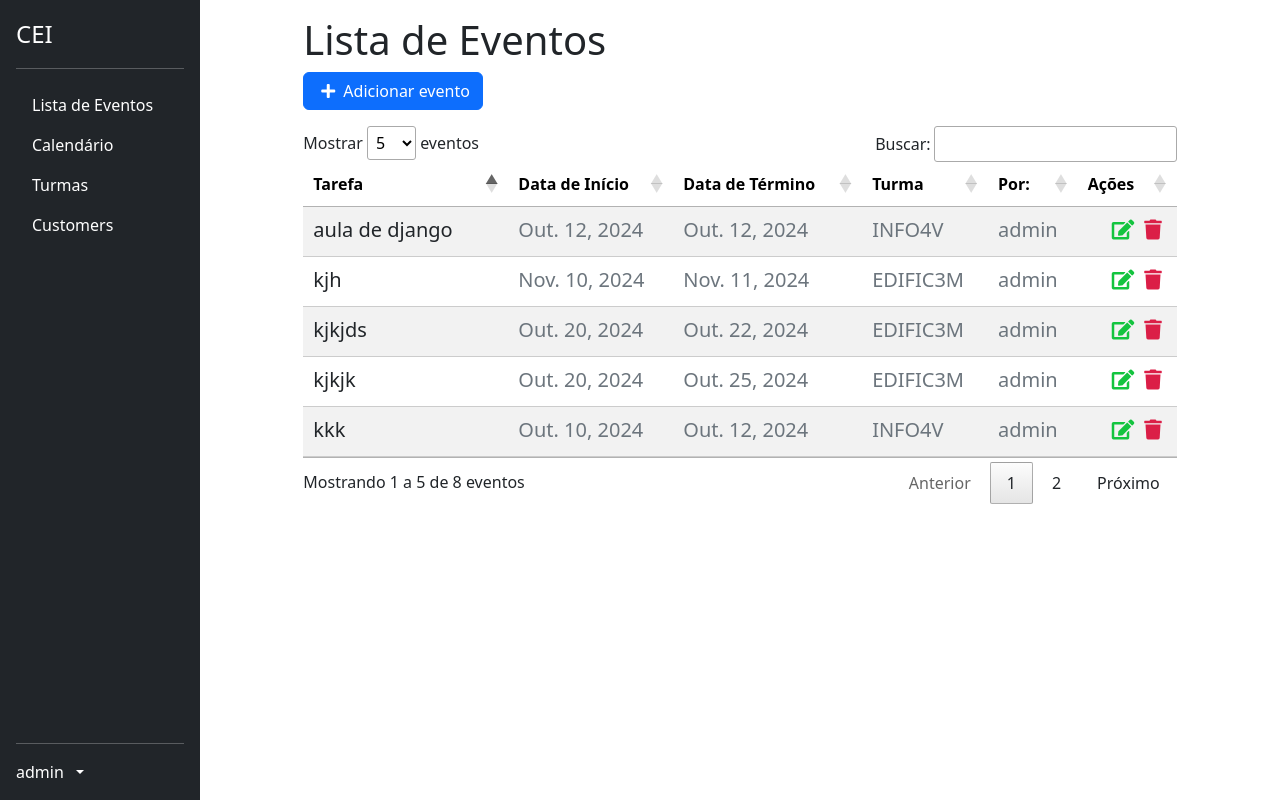
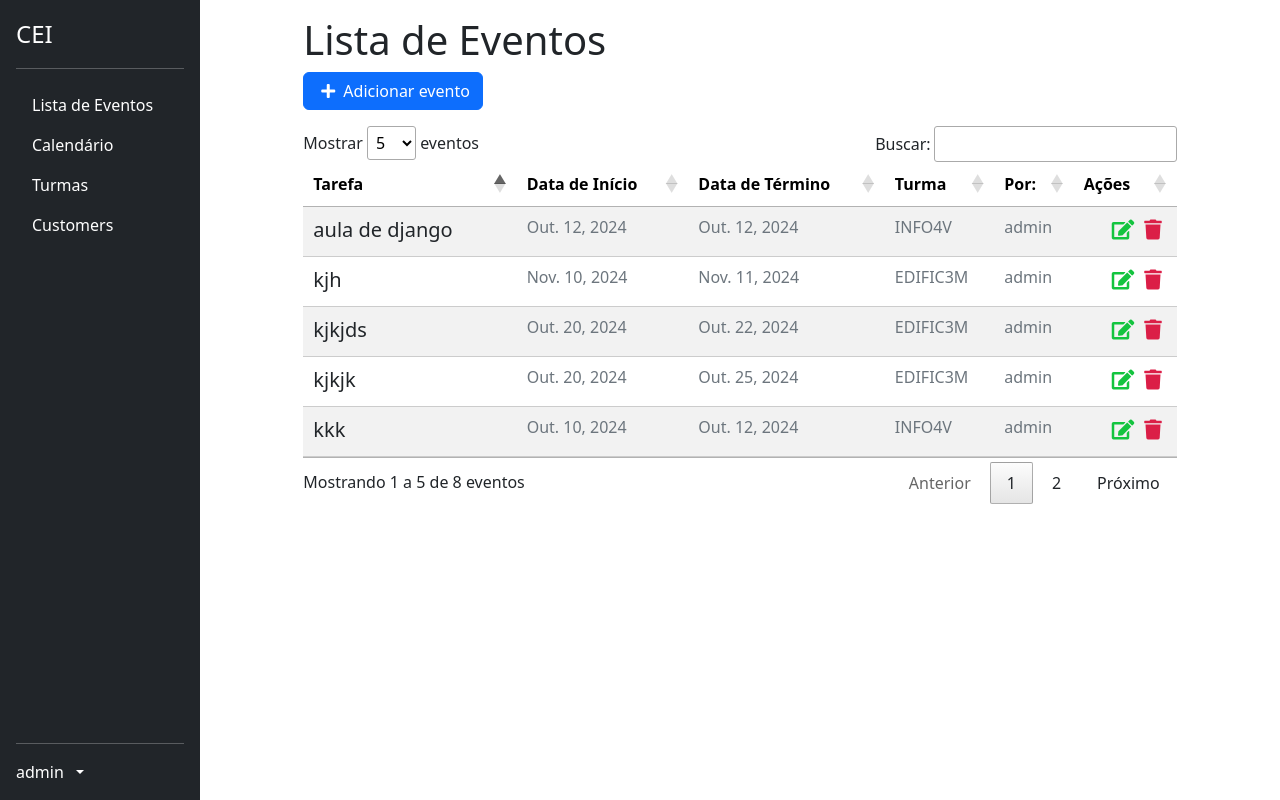
Before and after one commit to andre7zl/calendar-list, a Django app: page /list/ in a window 1280 px wide. Run offline with Django 3.2, Linux system fonts and the light colour scheme; a user stored in the database is signed in; data comes from the database, SQL or seed files in the repository; both versions use the stored data as it was after the commit; some libraries are stand-ins or nearby versions.

Commit message:
ajustanto lista

```diff
--- a/tasks/templates/tasks/list.html
+++ b/tasks/templates/tasks/list.html
@@ -40,10 +40,10 @@
             {% for task in tasks %}
             <tr class="task-item">
                 <td><a href="/task/{{ task.id }}" class="text-decoration-none text-dark">{{ task.title }}</a></td>
-                <td style="color: #6c757d;">{{ task.start_date }}</td>
-                <td style="color: #6c757d;" >{{task.end_date}}</td>
-                <td style="color: #6c757d;" >{{ task.turma.nome }}</td>
-                <td style="color: #6c757d;"> {{ task.usuario.username }} </td>
+                <td style="color: #6c757d;" class="fs-6">{{ task.start_date }}</td>
+                <td style="color: #6c757d;" class="fs-6">{{task.end_date}}</td>
+                <td style="color: #6c757d;" class="fs-6">{{ task.turma.nome }}</td>
+                <td style="color: #6c757d;" class="fs-6"> {{ task.usuario.username }} </td>
                 <td>
                     <a href="{% url 'delete-task' task.id %}" class="text-danger me-2"><i class="fas fa-trash"></i></a>
                     <a href="{% url 'edit-task' task.id %}" class="text-warning"><i class="fas fa-edit"></i></a>
```
Also changed, not shown: db.sqlite3.
